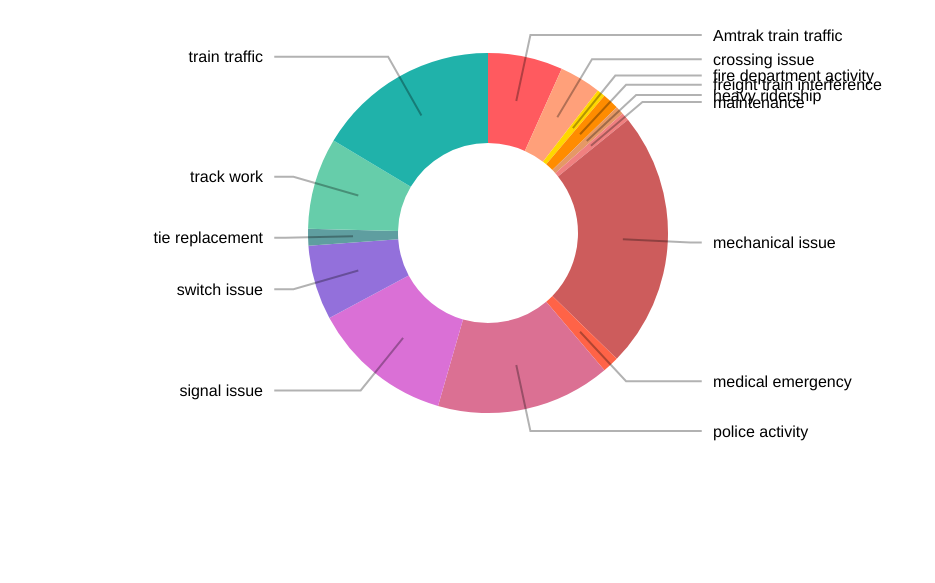
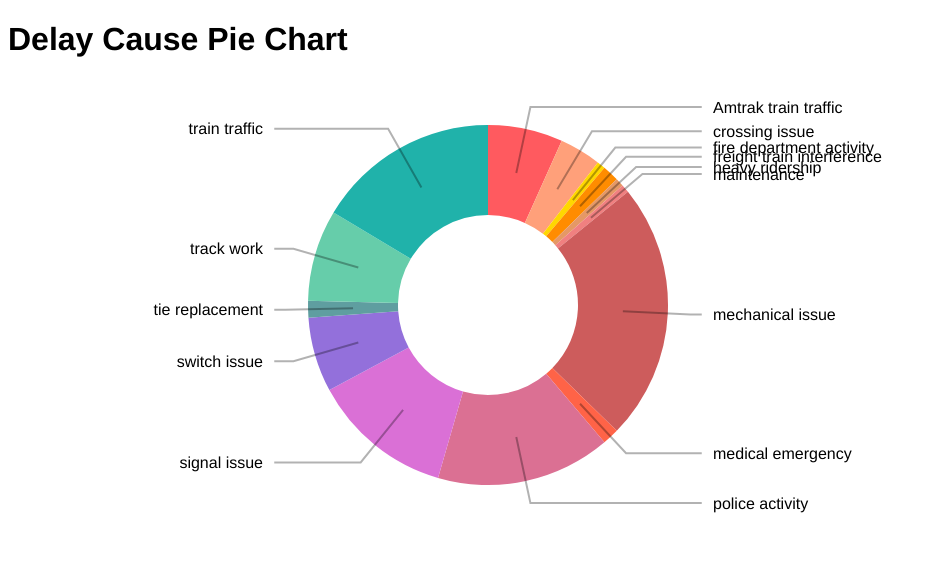
Before and after one commit to Ajax12345/mbta_rider_navigation, a plain HTML site: page pie_chart.html in a window 1280 px wide. Shown: the whole page, without its empty margins (0-935 px from the left). Drawn offline with nearby package versions, Linux system fonts and the light colour scheme.

Commit message:
add title to pie chart

```diff
--- a/pie_chart.html
+++ b/pie_chart.html
@@ -26,6 +26,7 @@
 
 </style>
 <body>
+  <h1>Delay Cause Pie Chart</h1>
   <script src="http://d3js.org/d3.v3.min.js"></script>
   <script src="src/js/pie_chart.js"></script>
   <script>
```
